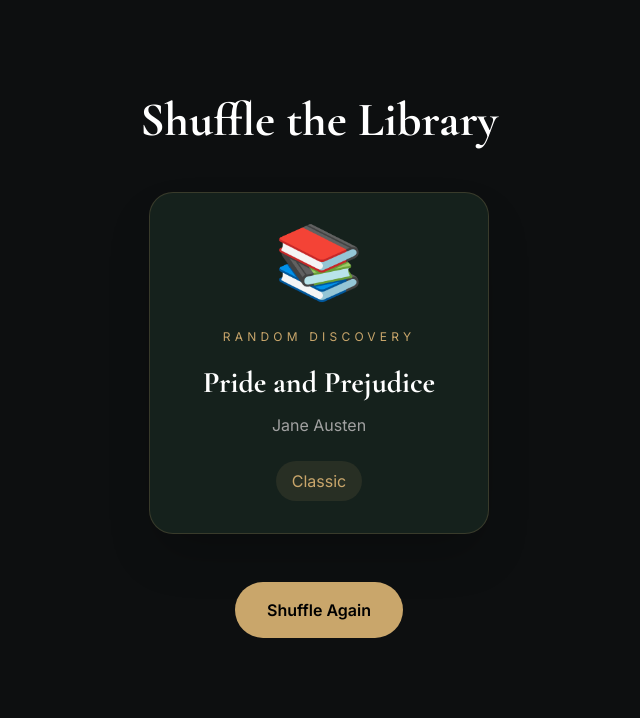
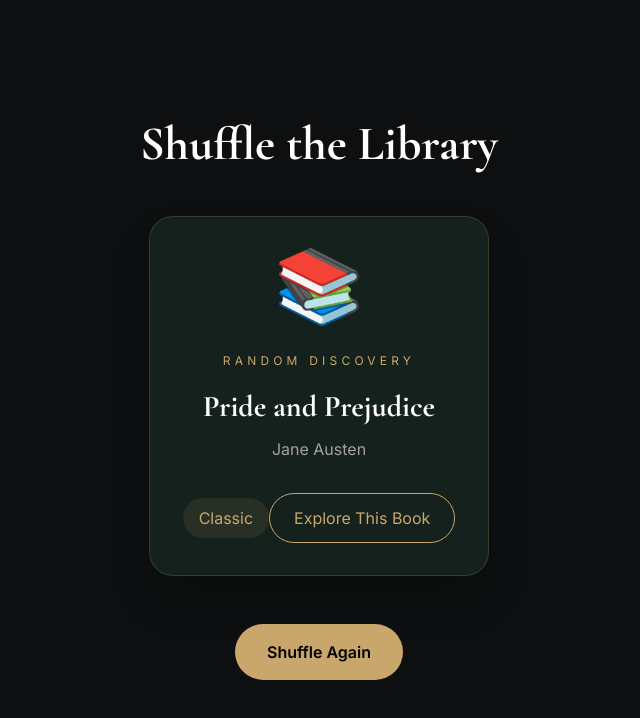
Before and after one commit to uswaminael-dev/whispering-library, a React (Vite) app in the folder frontend/: page /shuffle in a window 1280 px wide. Shown: the top 718 px of the page, without its empty margins (321-961 px from the left). Built offline with nearby package versions, Linux system fonts and the light colour scheme.

Commit message:
feat: add animated library shuffle experience

```diff
--- a/frontend/src/components/shuffle/ShuffleCard.tsx
+++ b/frontend/src/components/shuffle/ShuffleCard.tsx
@@ -47,6 +47,25 @@ export default function ShuffleCard({
       <span className="mt-6 inline-block rounded-full bg-[#C9A66B]/10 px-4 py-2 text-[#C9A66B]">
         {genre}
       </span>
+
+      <button
+  className="
+    mt-8
+    rounded-full
+    border
+    border-[#C9A66B]
+    px-6
+    py-3
+    text-[#C9A66B]
+    transition
+    hover:bg-[#C9A66B]
+    hover:text-black
+  "
+>
+  Explore This Book
+</button>
+
+
     </motion.div>
   );
 }
--- a/frontend/src/pages/Shuffle.tsx
+++ b/frontend/src/pages/Shuffle.tsx
@@ -1,48 +1,91 @@
 import { useState } from "react";
 import { books } from "../data/books";
 import ShuffleCard from "../components/shuffle/ShuffleCard";
+import { motion, AnimatePresence } from "framer-motion";
 
 export default function Shuffle() {
-  const randomBook =
-    books[Math.floor(Math.random() * books.length)];
+  const [book, setBook] = useState(
+    books[Math.floor(Math.random() * books.length)]
+  );
 
-  const [book, setBook] = useState(randomBook);
+  const [loading, setLoading] = useState(false);
 
   function shuffleBook() {
-    const next =
-      books[Math.floor(Math.random() * books.length)];
+    setLoading(true);
 
-    setBook(next);
+    setTimeout(() => {
+      const random =
+        books[Math.floor(Math.random() * books.length)];
+
+      setBook(random);
+      setLoading(false);
+    }, 1800);
   }
 
   return (
-    <main className="min-h-screen bg-[#0D0F10] text-white">
+    <main className="min-h-screen bg-[#0D0F10] text-white flex items-center justify-center">
 
-      <div className="mx-auto flex max-w-6xl flex-col items-center px-6 py-24">
+      <div className="text-center">
 
         <h1 className="mb-12 text-5xl font-bold">
           Shuffle the Library
         </h1>
 
-        <ShuffleCard
-          title={book.title}
-          author={book.author}
-          genre={book.genre}
-        />
+        <AnimatePresence mode="wait">
+
+          {loading ? (
+
+            <motion.div
+              key="loading"
+              initial={{ opacity: 0 }}
+              animate={{ opacity: 1 }}
+              exit={{ opacity: 0 }}
+            >
+
+              <motion.div
+                animate={{
+                  rotate: 360,
+                }}
+                transition={{
+                  repeat: Infinity,
+                  duration: 2,
+                  ease: "linear",
+                }}
+                className="text-8xl"
+              >
+                📚
+              </motion.div>
+
+              <p className="mt-8 text-[#C9A66B] tracking-widest">
+                Searching Ancient Shelves...
+              </p>
+
+            </motion.div>
+
+          ) : (
+
+            <motion.div
+              key={book.title}
+              initial={{ opacity: 0, y: 40 }}
+              animate={{ opacity: 1, y: 0 }}
+              exit={{ opacity: 0 }}
+            >
+
+              <ShuffleCard
+                title={book.title}
+                author={book.author}
+                genre={book.genre}
+              />
+
+            </motion.div>
+
+          )}
+
+        </AnimatePresence>
 
         <button
           onClick={shuffleBook}
-          className="
-          mt-12
-          rounded-full
-          bg-[#C9A66B]
-          px-8
-          py-4
-          font-semibold
-          text-black
-          transition
-          hover:scale-105
-          "
+          className="mt-12 rounded-full bg-[#C9A66B] px-8 py-4 font-semibold text-black hover:scale-105 transition"
         >
           Shuffle Again
         </button>
```
